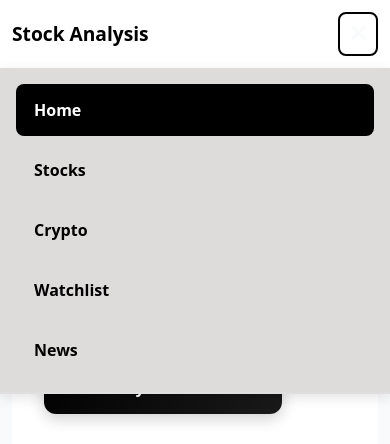
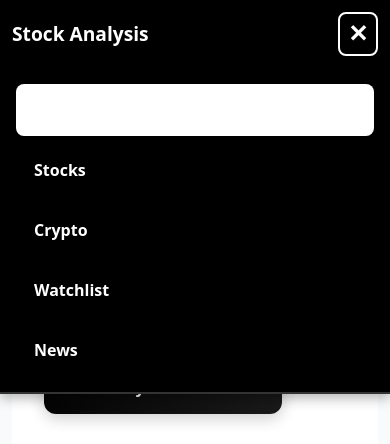
Before and after one commit to vkmnamit/stock-analysis-frontend, a React (Vite) app: page / in a window 390 px wide. Both pictures are taken after a click on the button "Toggle menu". Shown: the top 444 px of the page. Built offline with nearby package versions, Linux system fonts and the light colour scheme; no server answers.

Commit message:
Fix: Make navbar black on mobile devices with white text and proper contrast

```diff
--- a/src/App.css
+++ b/src/App.css
@@ -63,6 +63,12 @@
   .navbar {
     padding: 1rem;
     flex-wrap: wrap;
+    background: #000 !important;
+    border-bottom: 2px solid #333;
+  }
+
+  .navbar a:first-child {
+    color: #fff !important;
   }
 
   .nav-links {
--- a/src/components/Navbar.jsx
+++ b/src/components/Navbar.jsx
@@ -14,11 +14,11 @@ export default function Navbar() {
         transition: 'all 0.2s ease',
         border: '2px solid transparent',
         background: location.pathname === path || location.pathname.startsWith(path + '/')
-            ? '#000'
+            ? '#fff'
             : 'transparent',
         color: location.pathname === path || location.pathname.startsWith(path + '/')
-            ? '#fff'
-            : '#000000ff',
+            ? '#000'
+            : '#fff',
         display: 'block',
         width: isMobile ? '100%' : 'auto',
         textAlign: isMobile ? 'left' : 'center'
@@ -118,7 +118,8 @@ export default function Navbar() {
                 style={{
                     display: 'none',
                     background: 'transparent',
-                    border: '2px solid #000',
+                    border: '2px solid #fff',
+                    color: '#fff',
                     borderRadius: '8px',
                     padding: '0.5rem',
                     cursor: 'pointer',
@@ -140,9 +141,9 @@ export default function Navbar() {
                         top: '100%',
                         left: 0,
                         right: 0,
-                        background: '#dedbdbff',
-                        borderBottom: '2px solid #e0dedeff',
-                        boxShadow: '0 4px 12px rgba(0,0,0,0.1)',
+                        background: '#000',
+                        borderBottom: '2px solid #333',
+                        boxShadow: '0 4px 12px rgba(0,0,0,0.3)',
                         padding: '1rem',
                         flexDirection: 'column',
                         gap: '0.5rem'
--- a/src/config.js
+++ b/src/config.js
@@ -1,4 +1,4 @@
 // API Configuration
 export const API_BASE_URL = import.meta.env.DEV
-  ? 'http://localhost:5001'
-  : 'https://stock-analysis-backend-2.onrender.com';
+    ? 'http://localhost:5001'
+    : 'https://stock-analysis-backend-2.onrender.com';
```
